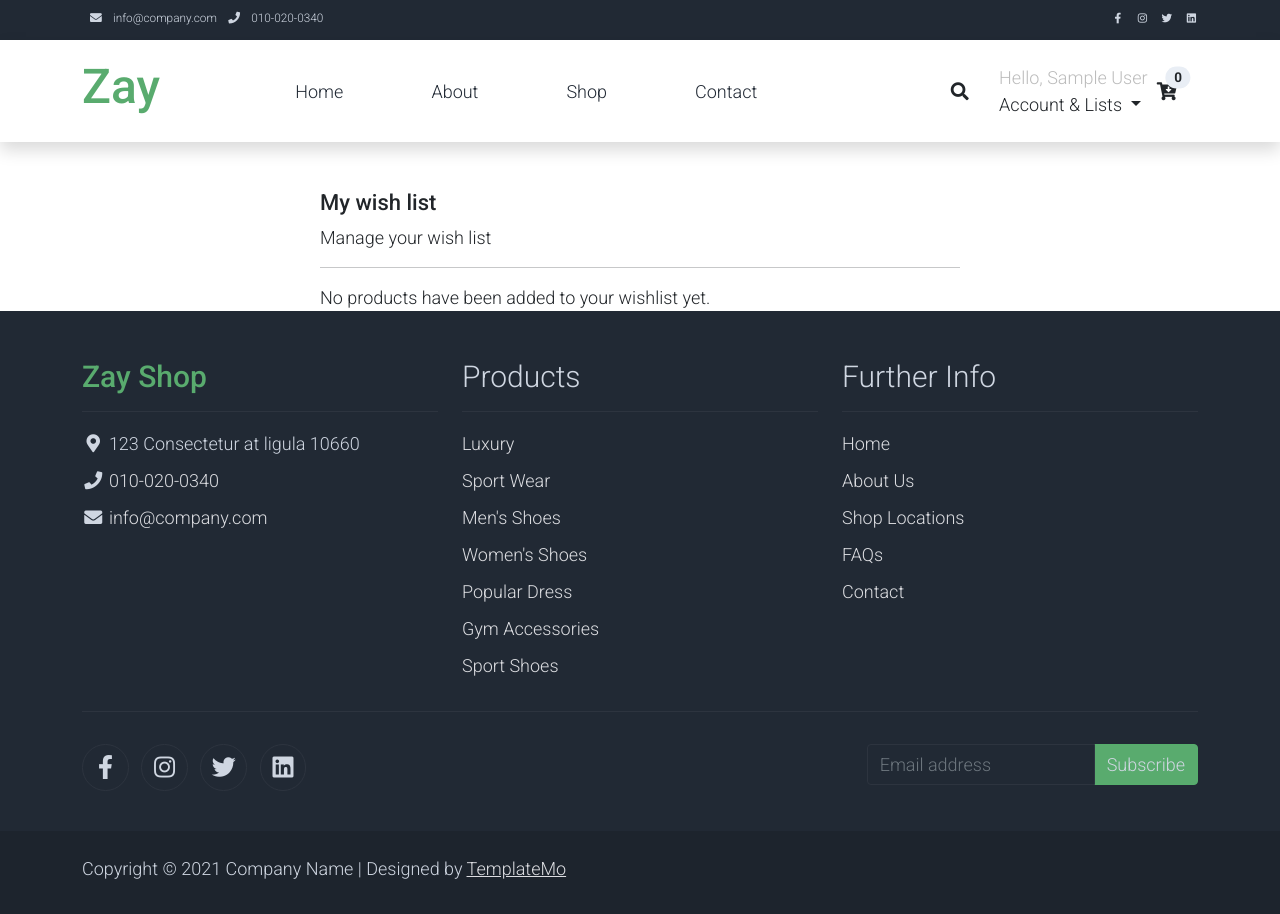
After one commit to heltonteixeira92/ecommerce-store, a Django app: page /account/wishlist/ in a window 1280 px wide. The commit adds this page. Run offline with Django 4.2, Linux system fonts and the light colour scheme; the visitor is signed in with stand-in values (Sample User, id 1); data that the repository does not hold is empty; some libraries are stand-ins or nearby versions.

Commit message:
Customer Wish List

```diff
--- a/account/forms.py
+++ b/account/forms.py
@@ -2,7 +2,7 @@ from django import forms
 from django.contrib.auth.forms import (AuthenticationForm, PasswordResetForm,
                                        SetPasswordForm)
 
-from .models import Customer, Address
+from .models import Address, Customer
 
 
 class UserAddressForm(forms.ModelForm):
--- a/account/models.py
+++ b/account/models.py
@@ -1,4 +1,5 @@
 import uuid
+
 from django.contrib.auth.models import (AbstractBaseUser, BaseUserManager,
                                         PermissionsMixin)
 from django.core.mail import send_mail
--- /dev/null
+++ b/account/templates/dashboard/user_wish_list.html
@@ -0,0 +1,37 @@
+{% extends "base.html" %}
+{% block title %}Users Wish List{% endblock %}
+
+{% block content %}
+    <main class="pt-5">
+        <div class="col-6 mx-auto">
+            <h1 class="h3">My wish list</h1>
+            <div>Manage your wish list</div>
+            <hr/>
+            {% if wishlist %}
+                {% for product in wishlist %}
+                    <div class="card mb-3 rounded-0" style="max-width: 540px;">
+                        <div class="row g-0">
+                            <div class="col-md-4">
+                                {% for image in product.product_image.all %}
+                                    {% if image.is_feature %}
+                                        <img src="{{ image.image.url }}" class="img-fluid rounded-start" alt="...">
+                                    {% endif %}
+                                {% endfor %}
+                            </div>
+                            <div class="col-md-8">
+                                <div class="card-body">
+                                    <h5 class="card-title">{{ product.title }}</h5>
+                                    <p class="card-text">{{ product.description }}</p>
+                                    <p class="card-text"><small class="text-muted">{{ product.regular_price }}</small></p>
+                                    <a type="button" class="btn btn-primary fw500 btn-sm" href="{% url 'account:add_to_wishlist' product.id %}">Remove from wishlist</a>
+                                </div>
+                            </div>
+                        </div>
+                    </div>
+                {% endfor %}
+            {% else %}
+                <p class="card-text">No products have been added to your wishlist yet.</p>
+            {% endif %}
+        </div>
+    </main>
+{% endblock content %}
--- a/account/urls.py
+++ b/account/urls.py
@@ -38,4 +38,7 @@ urlpatterns = [
     path('addresses/edit/<slug:id>/', views.edit_address, name='edit_address'),
     path('addresses/delete/<slug:id>/', views.delete_address, name='delete_address'),
     path('addresses/set-default/<slug:id>/', views.set_default, name='set_default'),
+    # Wish list
+    path('wishlist/', views.wishlist, name='wishlist'),
+    path('withlist/add-to-wishlist/<int:id>/', views.add_to_wishlist, name="add_to_wishlist"),
 ]
--- a/account/views.py
+++ b/account/views.py
@@ -1,18 +1,38 @@
+from django.contrib import messages
 from django.contrib.auth import login, logout
 from django.contrib.auth.decorators import login_required
 from django.contrib.sites.shortcuts import get_current_site
 from django.http import HttpResponse, HttpResponseRedirect
-from django.shortcuts import redirect, render
+from django.shortcuts import get_object_or_404, redirect, render
 from django.template.loader import render_to_string
 from django.urls import reverse
 from django.utils.encoding import force_bytes, force_str
 from django.utils.http import urlsafe_base64_decode, urlsafe_base64_encode
 
 from order.views import user_orders
+from store.models import Product
 
-from .forms import RegistrationForm, UserEditForm, UserAddressForm
-from .models import Customer, Address
+from .forms import RegistrationForm, UserAddressForm, UserEditForm
+from .models import Address, Customer
 from .token import account_activation_token
+
+
+@login_required
+def wishlist(request):
+    products = Product.objects.filter(users_wishlist=request.user.id)
+    return render(request, 'dashboard/user_wish_list.html', {'wishlist': products})
+
+
+@login_required
+def add_to_wishlist(request, id):
+    product = get_object_or_404(Product, pk=id)
+    if product.users_wishlist.filter(id=request.user.id).exists():
+        product.users_wishlist.remove(request.user)
+        messages.success(request, product.title + " has been removed from your WishList.")
+    else:
+        product.users_wishlist.add(request.user)
+        messages.success(request, "Added " + product.title + " to your WishList.")
+    return HttpResponseRedirect(request.META["HTTP_REFERER"])
 
 
 @login_required
@@ -77,7 +97,7 @@ def account_activate(request, uidb64, token):
     try:
         uid = force_str(urlsafe_base64_decode(uidb64))
         user = Customer.objects.get(pk=uid)
-    except ():
+    except (TypeError, ValueError, OverflowError, user.DoesNotExist):
         pass
 
     if user is not None and account_activation_token.check_token(user, token):
@@ -134,6 +154,7 @@ def delete_address(request, id):
 
 @login_required
 def set_default(request, id):
+    """ set default address """
     Address.objects.filter(customer=request.user, default=True).update(default=False)
     Address.objects.filter(pk=id, customer=request.user).update(default=True)
     return redirect("account:addresses")
--- a/store/models.py
+++ b/store/models.py
@@ -1,3 +1,4 @@
+from django.conf import settings
 from django.db import models
 from django.urls import reverse
 from django.utils.translation import gettext_lazy as _
@@ -114,8 +115,10 @@ class Product(models.Model):
     )
     created_at = models.DateTimeField(_("Created at"), auto_now_add=True, editable=False)
     updated_at = models.DateTimeField(_("Updated at"), auto_now=True)
+    users_wishlist = models.ManyToManyField(settings.AUTH_USER_MODEL, related_name="user_wishlist", blank=True)
 
     class Meta:
+        ordering = ("-created_at",)
         verbose_name = _("Product")
         verbose_name_plural = _("Products")
 
--- a/store/templates/shop-single.html
+++ b/store/templates/shop-single.html
@@ -1,6 +1,8 @@
 {% extends 'base.html' %}
 {% load static %}
-{% block title %} {% endblock title %}
+{% block title %}
+    {% if product %} {{ product.title }} {% else %} Product {% endif %}
+{% endblock title %}
 {% block content %}
 
     <!-- Modal -->
```
Also changed, not shown: account/templates/dashboard/dashboard.html (+23 -0 lines), store/templates/shop.html (+9 -3 lines), account/migrations/0001_initial.py, order/migrations/0001_initial.py, store/migrations/0002_product_users_wishlist.py (added), store/migrations/0003_alter_product_options.py (added), 1 other file.
